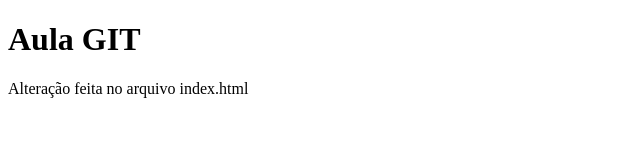
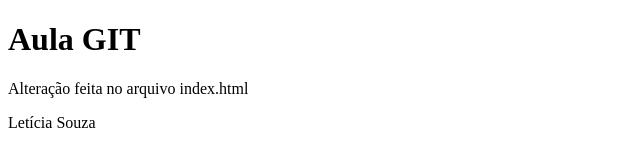
Before and after one commit to oliviasmim/aula12, a plain HTML site: page index.html in a window 1280 px wide. Shown: the full height of the page, 0-640 px from the left. Drawn offline with Linux system fonts and the light colour scheme.

Commit message:
adicionando paragrafo letícia

```diff
--- a/index.html
+++ b/index.html
@@ -8,5 +8,8 @@
 <body>
   <h1>Aula GIT</h1>
   <p>Alteração feita no arquivo index.html</p>
+
+
+  <p>Letícia Souza</p>
 </body>
 </html>
```
